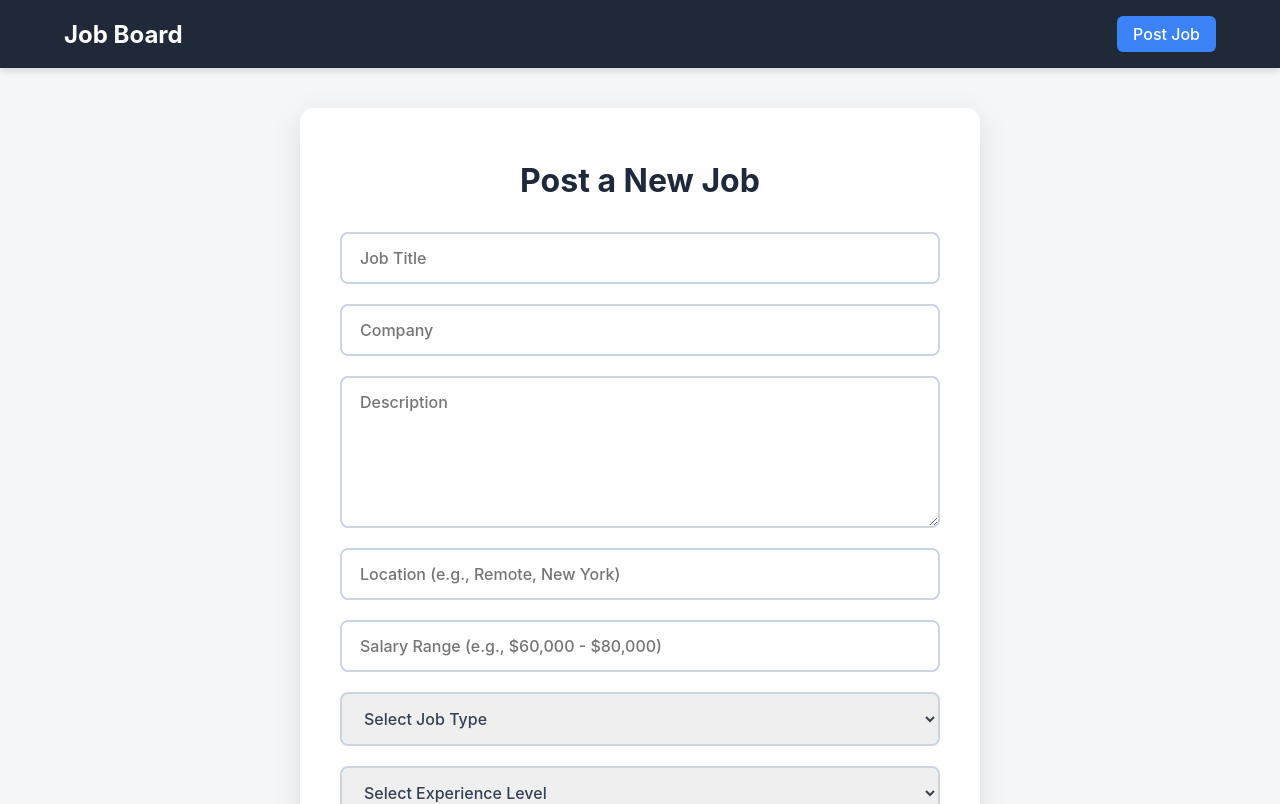
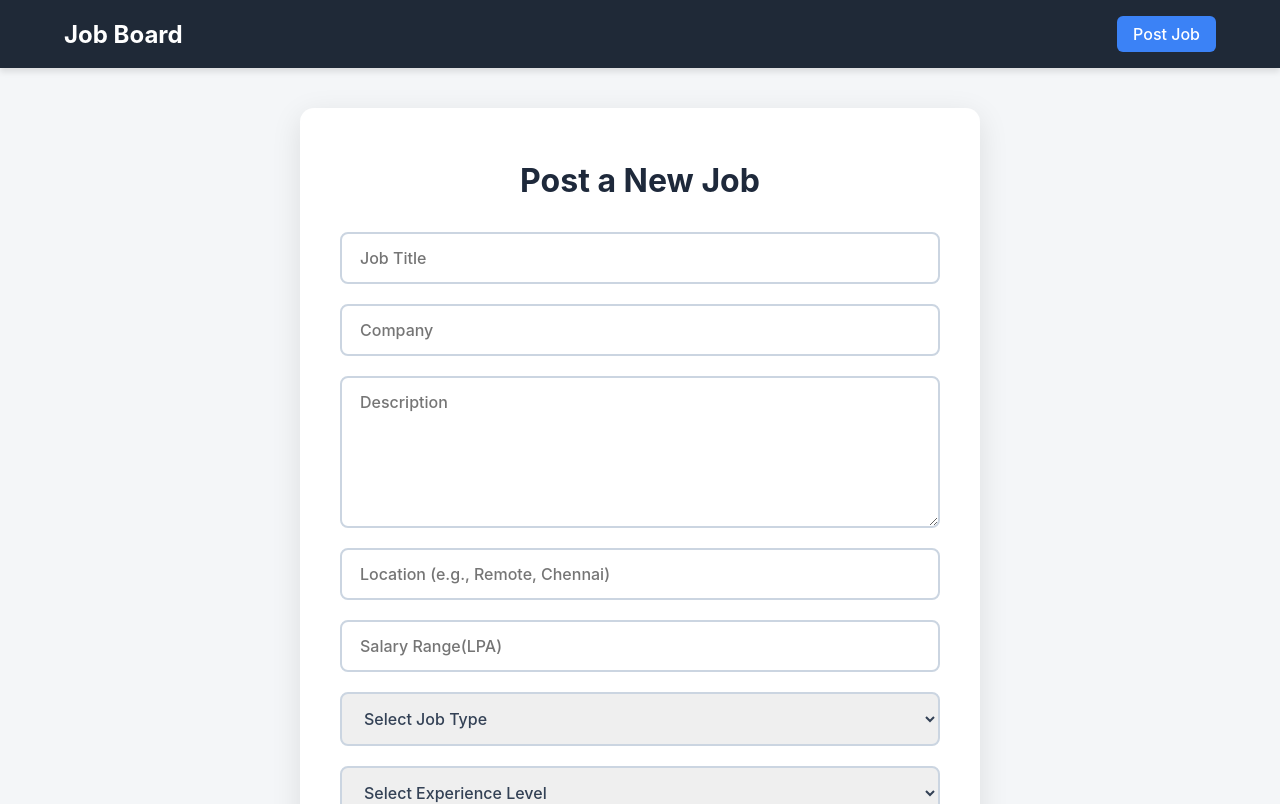
Before and after one commit to nithish0502-glitch/job-board, a React (Vite) app in the folder frontend/: page /add in a window 1280 px wide. Shown: the top 804 px of the page. Built offline with nearby package versions, Linux system fonts and the light colour scheme.

Commit message:
Update AddJob.jsx

```diff
--- a/frontend/src/pages/AddJob.jsx
+++ b/frontend/src/pages/AddJob.jsx
@@ -43,9 +43,9 @@ function AddJob() {
 
         <textarea name="description" value={form.description} onChange={handleChange} placeholder="Description" className="add-job-textarea" required />
 
-        <input name="location" value={form.location} onChange={handleChange} placeholder="Location (e.g., Remote, New York)" className="add-job-input" />
+        <input name="location" value={form.location} onChange={handleChange} placeholder="Location (e.g., Remote, Chennai)" className="add-job-input" />
 
-        <input name="salary" value={form.salary} onChange={handleChange} placeholder="Salary Range (e.g., $60,000 - $80,000)" className="add-job-input" />
+        <input name="salary" value={form.salary} onChange={handleChange} placeholder="Salary Range(LPA)" className="add-job-input" />
 
         <select name="jobType" value={form.jobType} onChange={handleChange} className="add-job-input">
           <option value="">Select Job Type</option>
```
